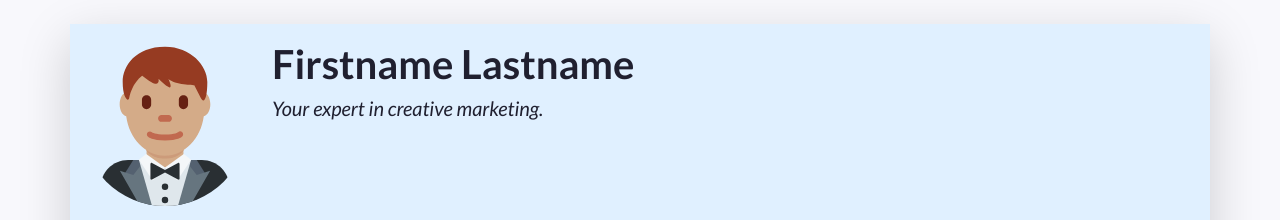
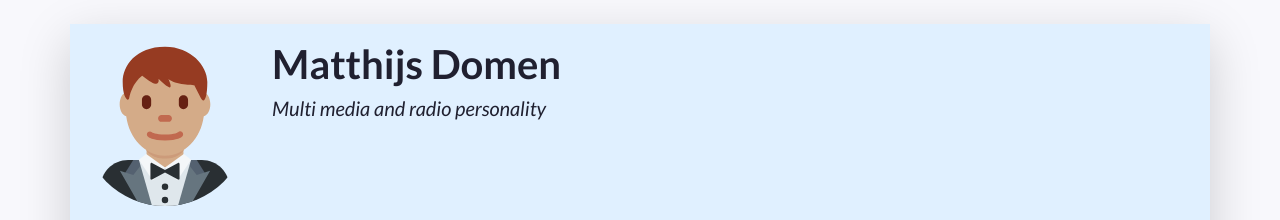
Before and after one commit to MatthijsDomen/MyCV, a plain HTML site: page index.html in a window 1280 px wide. Shown: the top 220 px of the page. Drawn offline with nearby package versions, Linux system fonts and the light colour scheme.

Commit message:
Change 1
Name and discription

```diff
--- a/index.html
+++ b/index.html
@@ -54,8 +54,8 @@
           A container to wrap around your name and tagline. Full-width at small size, then columns of increasing size.
         -->
         <div class="col-12 col-sm-8 col-md-9 col-lg-10 my-3 header-content">
-          <h1 class="fw-bolder">Firstname Lastname</h1>
-          <h5 class="fst-italic tagline">Your expert in creative marketing.</h5>
+          <h1 class="fw-bolder">Matthijs Domen</h1>
+          <h5 class="fst-italic tagline">Multi media and radio personality</h5>
         </div>
       </header>
 
```
